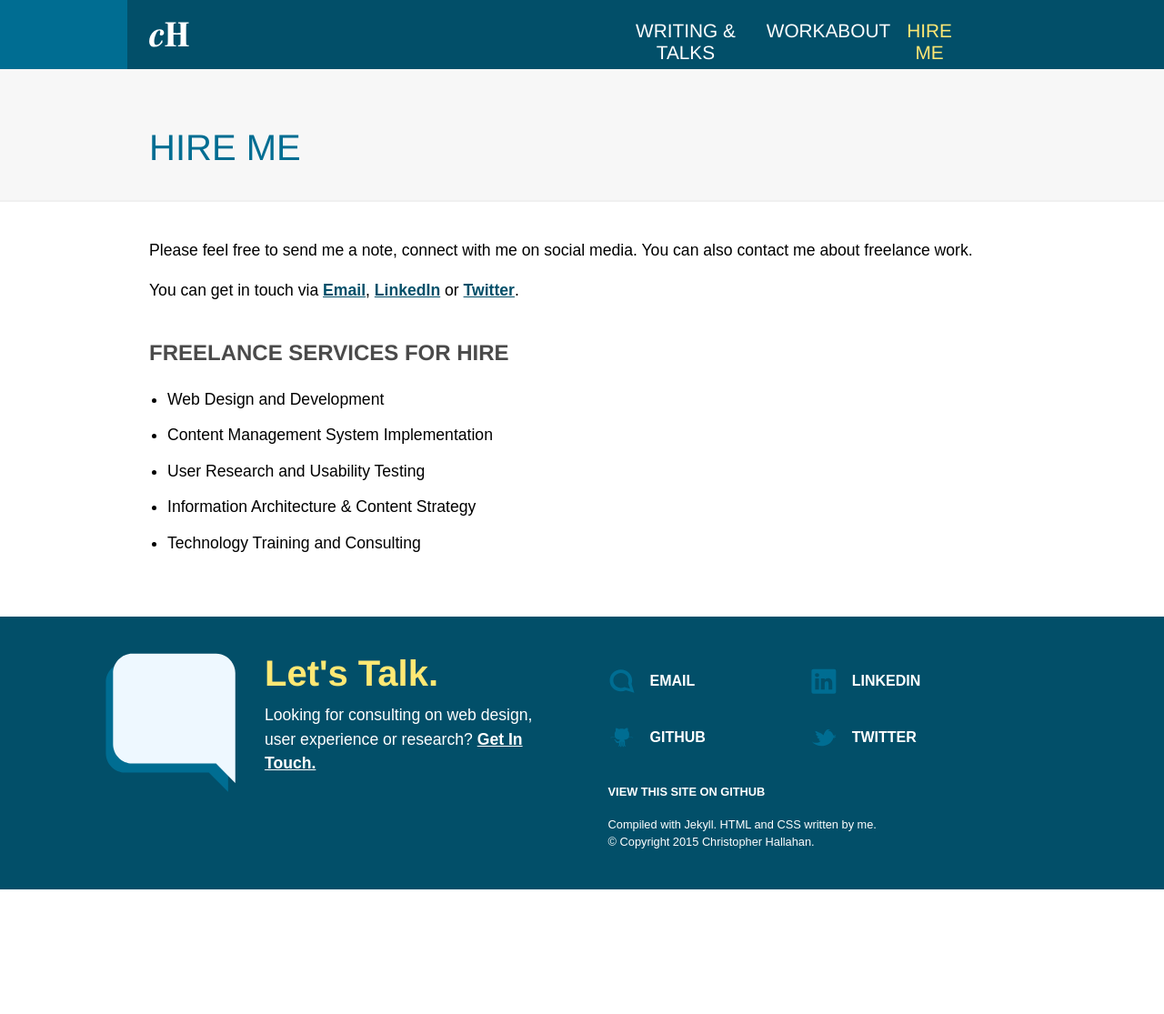
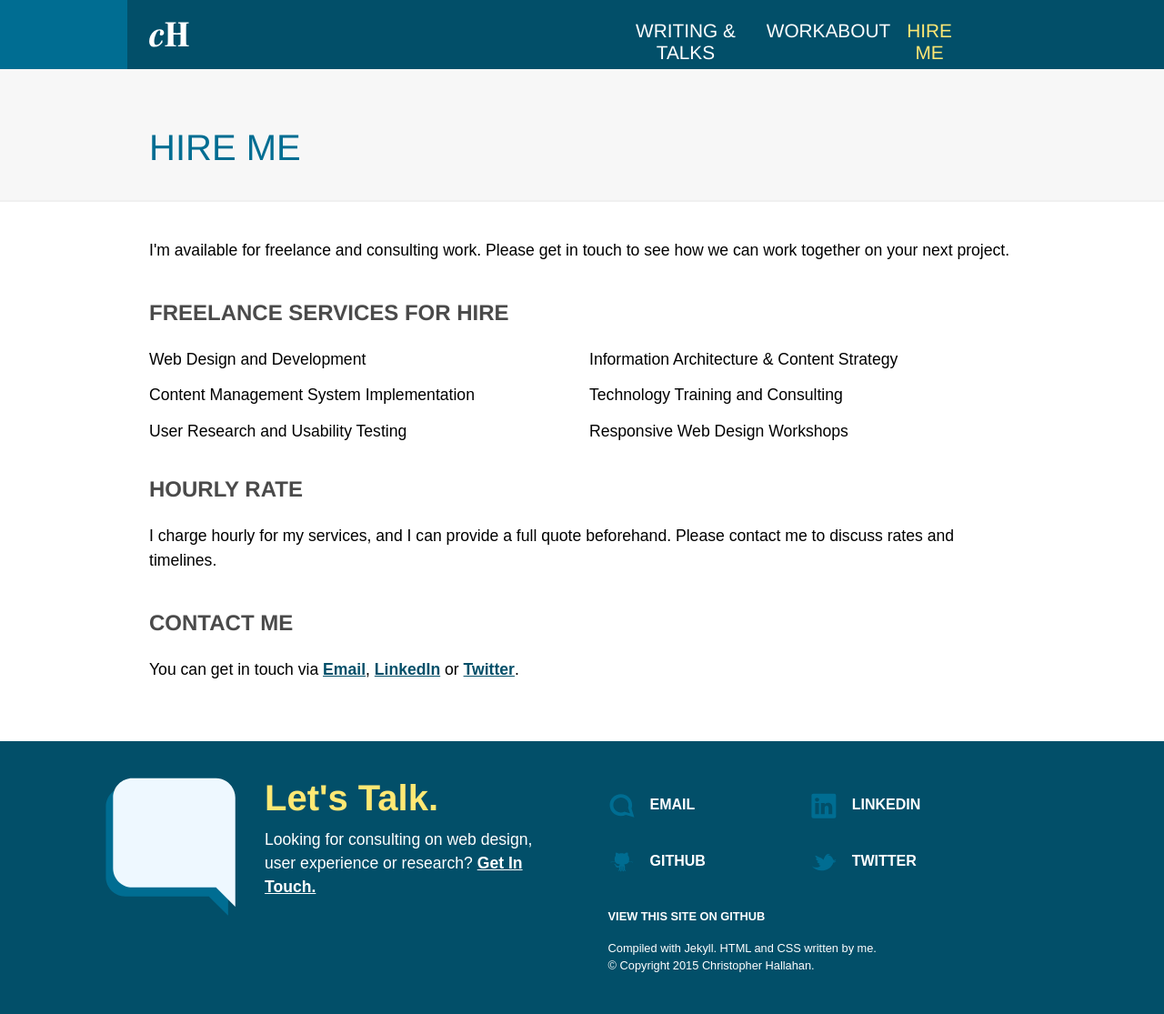
Before and after one commit to challahan/portfolio, a Jekyll site: the page built from contact.html, in a window 1280 px wide. Shown: the whole page at 91% size. Built offline with Jekyll 4.4.1, drawn with Linux system fonts in a browser that asks for light colours; a script that is not in the unit is left out; before the commit the page ends 978 px from its top, so only the background shows below that.

Commit message:
Added list style and updated hire me page
Signed-off-by: Christopher Hallahan <challahan@gmail.com>

```diff
--- /dev/null
+++ b/_sass/_lists.scss
@@ -0,0 +1,9 @@
+.list-columns {
+	list-style-type: none;
+	margin: 0;
+	display: block;
+	padding: 0;
+	-webkit-columns: 300px 2;
+	   -moz-columns: 300px 2;
+	        columns: 300px 2;
+	}
--- a/contact.html
+++ b/contact.html
@@ -3,16 +3,22 @@ layout: page
 title: Hire Me
 permalink: /contact/
 ---
-<p>Please feel free to send me a note, connect with me on social media.  You can also contact me about freelance work.</p>
-
-<p>You can get in touch via <a href="mailto:chris@chrishallahan.com">Email</a>, <a href="http://www.linkedin.com/in/challahan">LinkedIn</a> or <a href="http://www.twitter.com/challahan">Twitter</a>.</p>
+<p>I'm available for freelance and consulting work.  Please get in touch to see how we can work together on your next project.</p>
 
 <h3>Freelance Services for Hire</h3>
 
-<ul>
+<ul class="list-columns">
 	<li>Web Design and Development</li>
 	<li>Content Management System Implementation</li>
 	<li>User Research and Usability Testing</li>
 	<li>Information Architecture & Content Strategy</li>
 	<li>Technology Training and Consulting</li>
+	<li>Responsive Web Design Workshops</li>
 </ul>
+
+<h3>Hourly Rate</h3>
+
+<p>I charge hourly for my services, and I can provide a full quote beforehand.  Please contact me to discuss rates and timelines.</p>
+
+<h3>Contact Me</h3>
+<p>You can get in touch via <a href="mailto:chris@chrishallahan.com">Email</a>, <a href="http://www.linkedin.com/in/challahan">LinkedIn</a> or <a href="http://www.twitter.com/challahan">Twitter</a>.</p>
--- a/css/main.scss
+++ b/css/main.scss
@@ -15,5 +15,6 @@
         "footer",
         "project",
 	"posts",
-        "feature-block"
+        "feature-block",
+        "lists"
 ;
```
